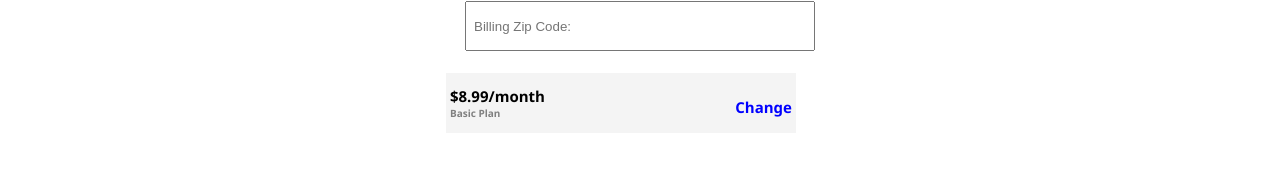
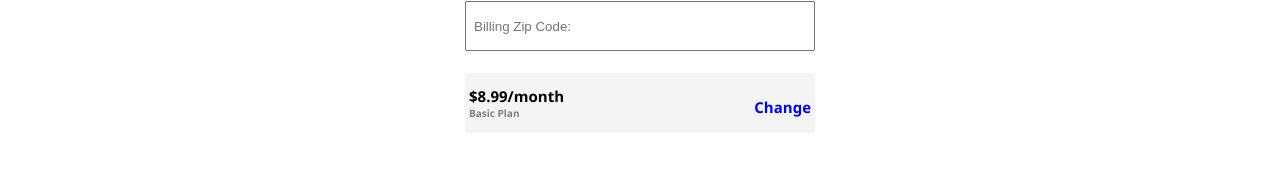
Before and after one commit to Uchechukwu-Ekezie/ssignup, a plain HTML site: page index.html in a window 1280 px wide. Shown: the part 588-763 px from the top of the page. Drawn offline with Linux system fonts and the light colour scheme.

Commit message:
new update

```diff
--- a/index.html
+++ b/index.html
@@ -88,14 +88,8 @@
             style="width: 350px; height: 50px"
           /><br />
         </div>
-        <div
-          class="cpc"
-          style="
-            display: flex;
-            justify-content: space-between;
-            align-items: center;
-          "
-        >
+        <div class="cpc">
+          <div class="vsv">
             <div class="fit" style="padding-left: 4px">
               <h1 style="font-size: 15px">$8.99/month</h1>
               <h1 style="font-size: 10px; color: gray">Basic Plan</h1>
@@ -112,6 +106,7 @@
               >Change</a
               >
             </h2>
+          </div>
         </div>
         <div class="terms" style="margin-top: 40px;">
           <h1 style="font-size: 15px;color: gray;">
--- a/style.css
+++ b/style.css
@@ -60,11 +60,19 @@ input {
   align-items: center;
   flex-direction: column;
 }
-.cpc {
+#left .cpc {
+  width: 100%;
+}
+.vsv{
   background-color: #f4f4f4;
   width: 350px;
   height: 60px;
+  margin: auto;
+  display: flex;
+  align-items: center;
+  justify-content: space-between;
 }
+
 .terms button {
   margin-top: 40px;
   background-color: rgb(184, 3, 3);
```
Lines whose indentation alone changed are shown as unchanged.
